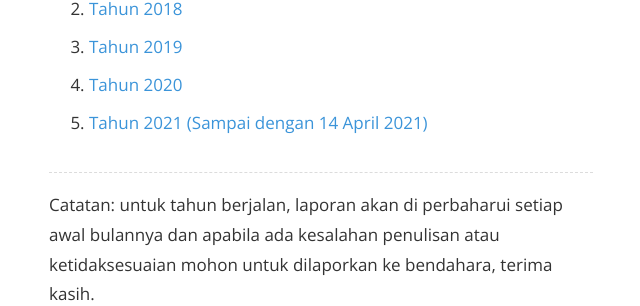
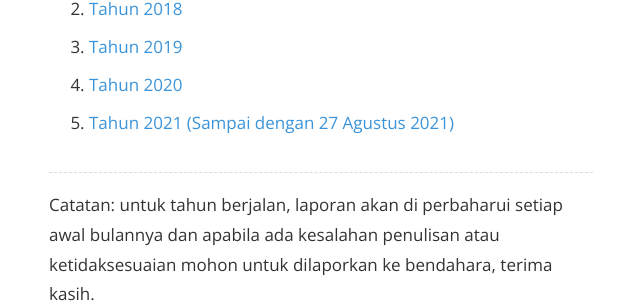
Before and after one commit to krhmwn/krhmwn.github.io, a Jekyll site: the page built from greentown.html, in a window 1280 px wide. Shown: the part 347-653 px from the top of the page, without its empty margins (319-959 px from the left). Built offline with Jekyll 4.4.1, drawn with Linux system fonts in a browser that asks for light colours.

Commit message:
Update LK GT v.1.2.0

```diff
--- a/greentown.html
+++ b/greentown.html
@@ -6,11 +6,11 @@
 <header><h2>Laporan Keuangan Perumahan Cluster Greentown 3</h2></header>
 <article class="archive">
 <ol>
-<li><a href="http://v1.ook.web.id/file/LKGT32017.pdf">Tahun 2017</a></li>
-<li><a href="http://v1.ook.web.id/file/LKGT32018.pdf">Tahun 2018</a></li>
-<li><a href="http://v1.ook.web.id/file/LKGT32019.pdf">Tahun 2019</a></li>
-<li><a href="http://v1.ook.web.id/file/LKGT32020.pdf">Tahun 2020</a></li>
-<li><a href="https://drive.google.com/file/d/1JYRIxHysRJ71ramzBi6ZZ-yKSnxzGS9H/view?usp=sharing">Tahun 2021 (Sampai dengan 14 April 2021)</a></li>
+<li><a href="https://drive.google.com/file/d/1otp1G2qkBS2QGQ5Tkd4UXs5uFw9XJiqM/view?usp=sharing">Tahun 2017</a></li>
+<li><a href="https://drive.google.com/file/d/1HjtQDQNvW4sPVjjgZDZDROrdcCNoeKM9/view?usp=sharing">Tahun 2018</a></li>
+<li><a href="https://drive.google.com/file/d/1jdWcJRZdgLQ_YQz_zkLzPiugM4zDnVmI/view?usp=sharing">Tahun 2019</a></li>
+<li><a href="https://drive.google.com/file/d/12JzJ1N7I-njoJlglVfsRAK71nrnbaPev/view?usp=sharing">Tahun 2020</a></li>
+<li><a href="https://drive.google.com/file/d/1HVkS5RVGRy1jN2GUiz-JUq2I_7Wd3t_i/view?usp=sharing">Tahun 2021 (Sampai dengan 27 Agustus 2021)</a></li>
 </ol>
 </article>
 <p>Catatan: untuk tahun berjalan, laporan akan di perbaharui setiap awal bulannya dan apabila ada kesalahan penulisan atau ketidaksesuaian mohon untuk dilaporkan ke bendahara, terima kasih.
```
